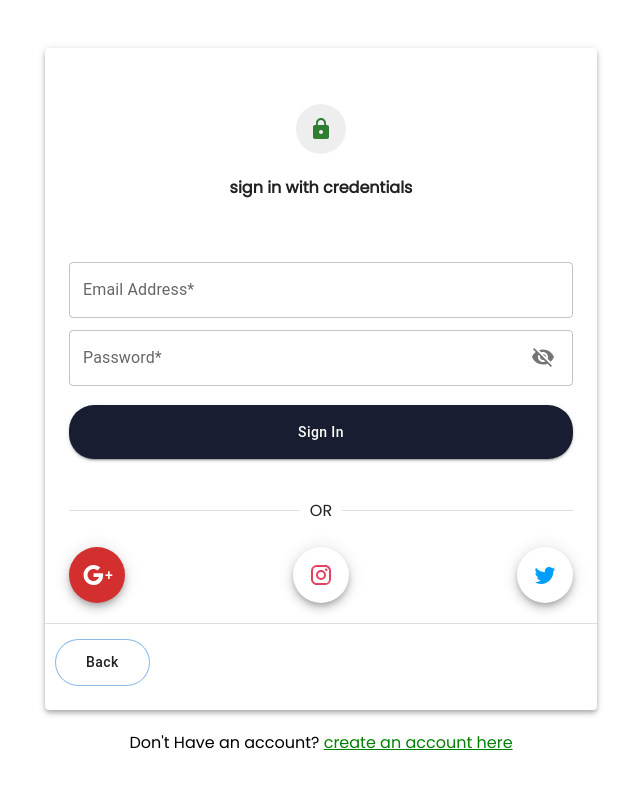
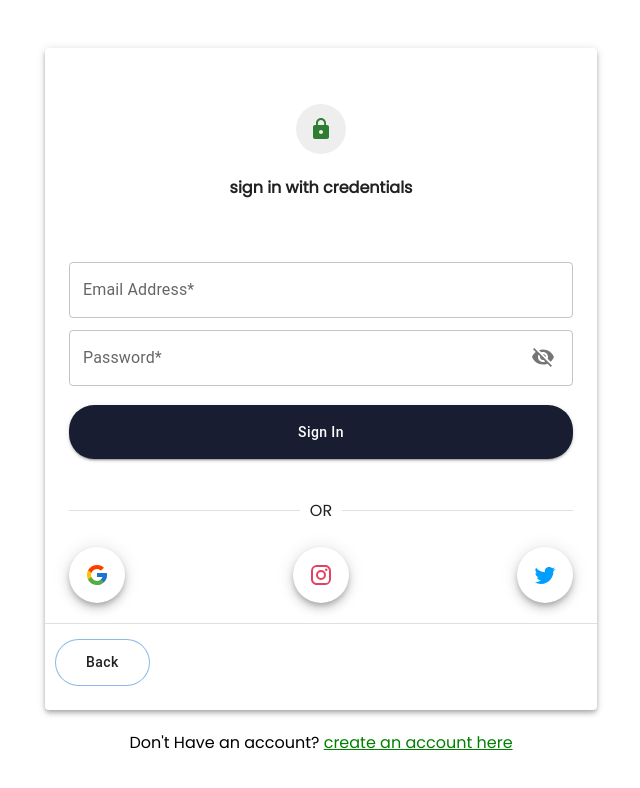
Before and after one commit to muhammadkeyton/onlyjobs, a Next.js app: page /signIn in a window 1280 px wide. Shown: the top 788 px of the page, without its empty margins (319-959 px from the left). Built offline with nearby package versions, Linux system fonts and the light colour scheme.

Commit message:
add google icon to sign in and sign up

```diff
--- a/package.json
+++ b/package.json
@@ -24,6 +24,7 @@
     "openai": "^3.1.0",
     "react": "18.2.0",
     "react-dom": "18.2.0",
+    "react-icons": "^4.7.1",
     "scroll-to-element": "^2.0.3",
     "typescript": "4.9.3"
   },
--- a/pages/signIn.tsx
+++ b/pages/signIn.tsx
@@ -7,16 +7,18 @@ import LockIcon from '@mui/icons-material/Lock';
 
 import TextField from '@mui/material/TextField';
 import Container from '@mui/material/Container';
-import Grid from '@mui/material/Grid';
 import Divider from '@mui/material/Divider';
 import IconButton from '@mui/material/IconButton';
 import Fab from '@mui/material/Fab';
 
 import TwitterIcon from '@mui/icons-material/Twitter';
-import GoogleIcon from '@mui/icons-material/Google';
 import InstagramIcon from '@mui/icons-material/Instagram';
 import VisibilityIcon from '@mui/icons-material/Visibility';
 import VisibilityOffIcon from '@mui/icons-material/VisibilityOff';
+
+
+//react icons
+import { FcGoogle } from "react-icons/fc";
 
 //custom page css
 import getStartedPageCss from "../styles/getStartedPage.module.css";
@@ -60,9 +62,12 @@ export default function SignIn(){
                         <Divider sx={{marginY:3}}>OR</Divider>
 
                         <div className={getStartedPageCss.socialIcons}>
-                            <Fab color="error">
-                            <GoogleIcon />+
+
+                            <Fab sx={{backgroundColor:"#fff"}}>
+                             <FcGoogle style={{fontSize:"1.5rem"}}/>
                             </Fab>
+
+
 
                             <Fab sx={{backgroundColor:"#fff"}}>
                             <InstagramIcon sx={{color:"#E4405F"}}/>
```
Also changed, not shown: components/getStartedPage/signUp.tsx (+6 -3 lines), 1 other file (tests, documents, lock files or other folders).
